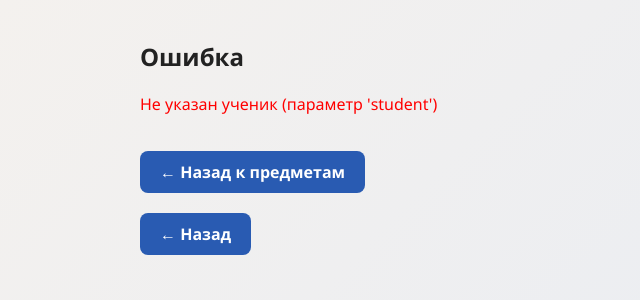
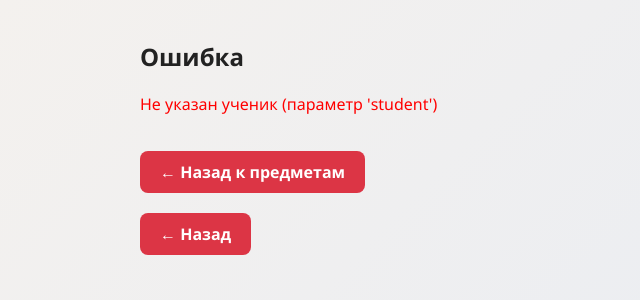
Before and after one commit to Zaharov89/Arina, a Flask app: page /stats in a window 1280 px wide. Shown: the top 300 px of the page, without its empty margins (0-640 px from the left). Run offline with Flask 3, Linux system fonts and the light colour scheme; parts of the project's set-up code (start-up, migrations or seed data) failed here and were passed over.

Commit message:
Initial commitподододод 3

```diff
--- a/Arina/templates/stats/stats.html
+++ b/Arina/templates/stats/stats.html
@@ -41,15 +41,16 @@
             display: inline-block;
             margin-top: 20px;
             padding: 10px 20px;
-            background-color: #295bb2;
+            background-color: #dc3545; /* красный */
             color: white;
             text-decoration: none;
             border-radius: 8px;
             font-weight: 600;
             transition: background-color 0.3s;
         }
+
         .back-btn:hover {
-            background-color: #1d4a9e;
+            background-color: #c82333;
         }
     </style>
 </head>
```
